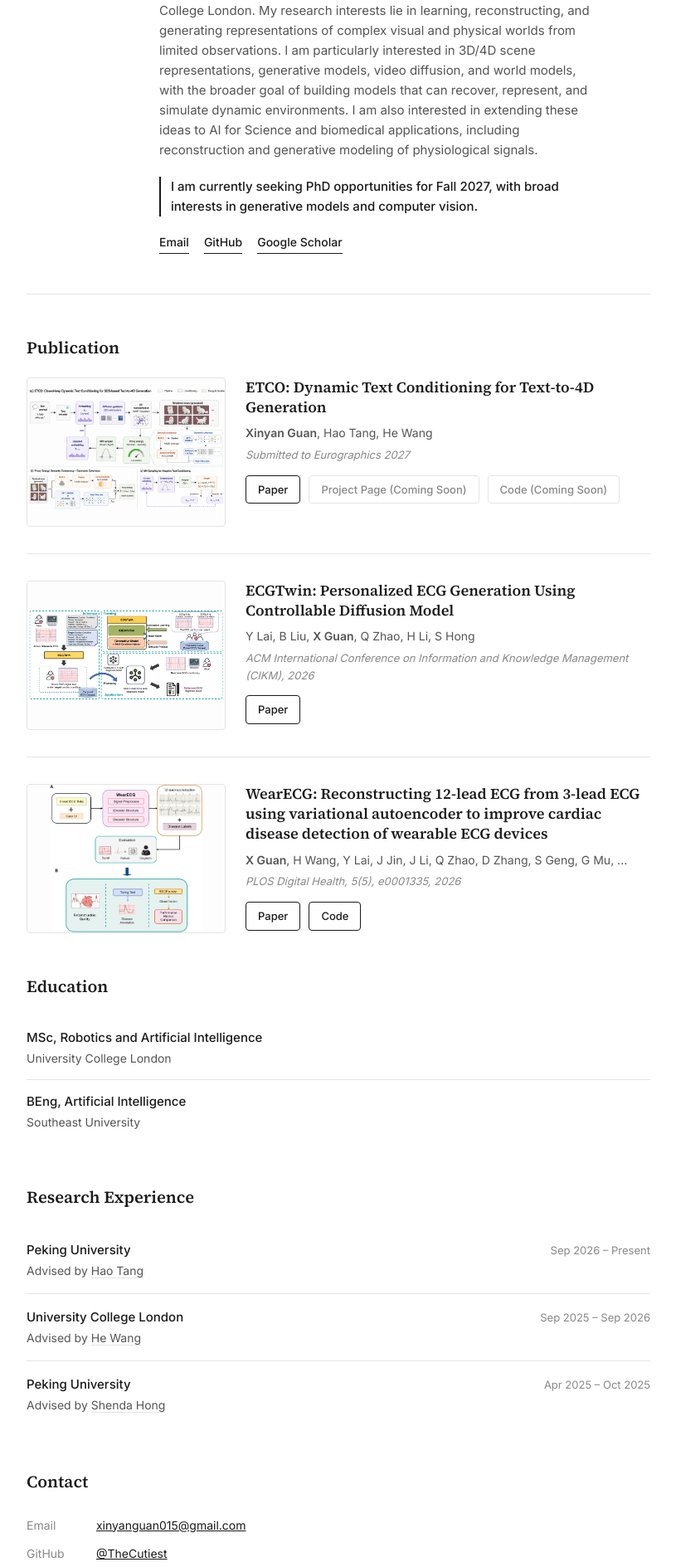
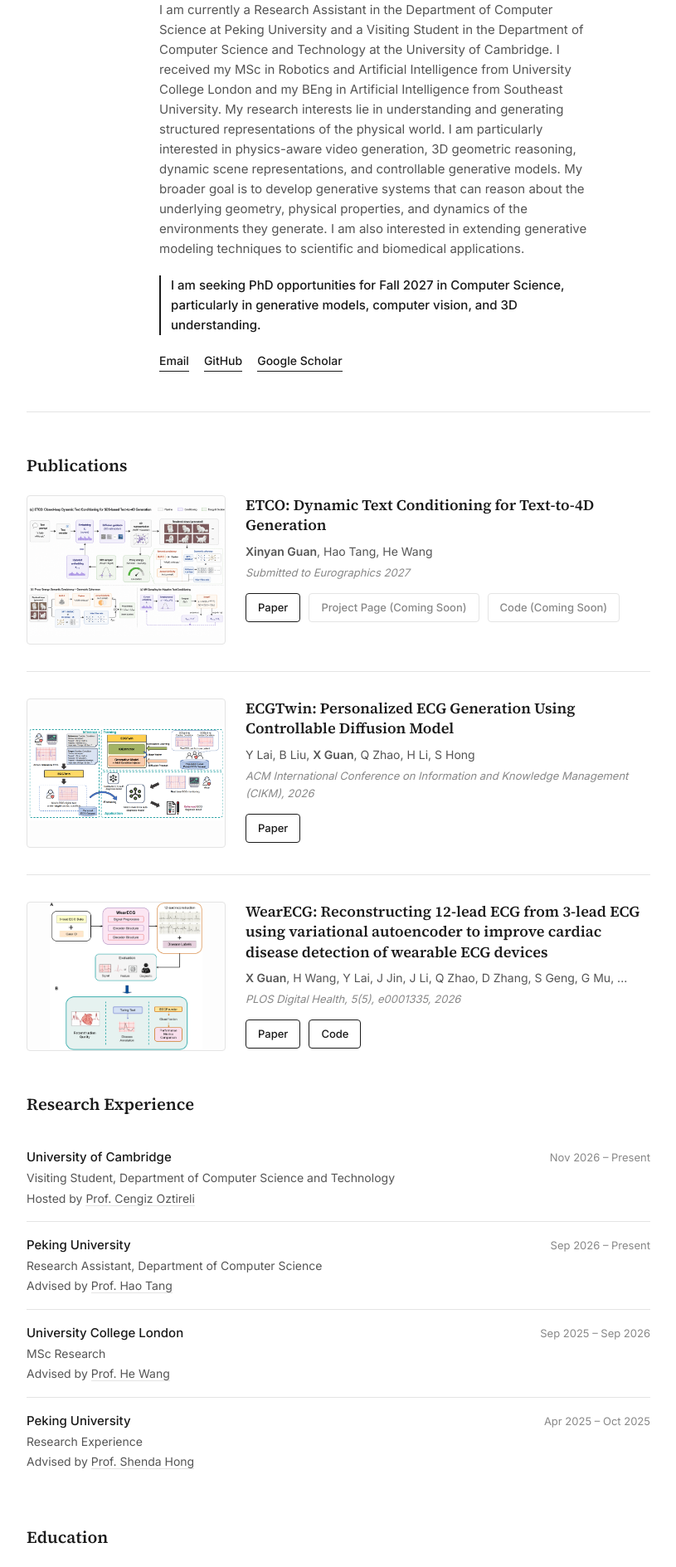
Before and after one commit to TheCutiest/xinyanguan.github.io, a plain HTML site: page index.html in a window 1280 px wide. Shown: the part 217-2106 px from the top of the page at 83% size, without its empty margins (232-1047 px from the left). Drawn offline with Linux system fonts and the light colour scheme.

Commit message:
Update academic homepage

```diff
--- a/index.html
+++ b/index.html
@@ -1,10 +1,11 @@
+
 <!DOCTYPE html>
 <html lang="en">
 <head>
 <meta charset="UTF-8">
 <meta name="viewport" content="width=device-width, initial-scale=1.0">
-<title>Xinyan Guan</title>
-<meta name="description" content="Xinyan Guan — University College London. Research on Generative AI, 3D/4D Generation, Video Diffusion, and Computer Vision.">
+<title>Xinyan Guan | Academic Homepage</title>
+<meta name="description" content="Xinyan Guan — Research Assistant at Peking University and Visiting Student at the University of Cambridge. Research on Physics-aware Video Generation, 3D Reasoning, and Generative Models.">
 <link rel="preconnect" href="https://fonts.googleapis.com">
 <link rel="preconnect" href="https://fonts.gstatic.com" crossorigin>
 <link href="https://fonts.googleapis.com/css2?family=Source+Serif+4:opsz,wght@8..60,400;8..60,600&family=Inter:wght@400;500;600&display=swap" rel="stylesheet">
@@ -17,45 +18,80 @@
   <!-- ============ HEADER / ABOUT ============ -->
   <header class="header">
     <img class="avatar" src="assets/profile.png" alt="Photo of Xinyan Guan">
+
     <div class="header-text">
       <h1>Xinyan Guan</h1>
-      <p class="affiliation">University College London</p>
+
+      <p class="affiliation">
+        Research Assistant, Peking University
+        &middot;
+        Visiting Student, University of Cambridge
+      </p>
+
       <p class="interests">
-        Generative AI &middot; 3D/4D Reconstruction &amp; Generation &middot; World Models &middot; AI for Science
+        Generative Models &middot; Physics-aware Video Generation
+        &middot; 3D Reasoning &middot; Physical Scene Understanding
       </p>
+
       <p class="bio">
-        I received my MSc in Robotics and Artificial Intelligence from University College London.
-        My research interests lie in learning, reconstructing, and generating representations of
-        complex visual and physical worlds from limited observations. I am particularly interested
-        in 3D/4D scene representations, generative models, video diffusion, and world models, with
-        the broader goal of building models that can recover, represent, and simulate dynamic
-        environments. I am also interested in extending these ideas to AI for Science and biomedical
-        applications, including reconstruction and generative modeling of physiological signals.
+        I am currently a Research Assistant in the Department of Computer
+        Science at Peking University and a Visiting Student in the Department
+        of Computer Science and Technology at the University of Cambridge.
+
+        I received my MSc in Robotics and Artificial Intelligence from
+        University College London and my BEng in Artificial Intelligence
+        from Southeast University.
+
+        My research interests lie in understanding and generating structured
+        representations of the physical world. I am particularly interested
+        in physics-aware video generation, 3D geometric reasoning, dynamic
+        scene representations, and controllable generative models. My broader
+        goal is to develop generative systems that can reason about the
+        underlying geometry, physical properties, and dynamics of the
+        environments they generate.
+
+        I am also interested in extending generative modeling techniques
+        to scientific and biomedical applications.
       </p>
+
       <p class="seeking">
-        I am currently seeking PhD opportunities for Fall 2027, with broad interests in generative models and computer vision.
+        I am seeking PhD opportunities for Fall 2027 in Computer Science,
+        particularly in generative models, computer vision, and 3D
+        understanding.
       </p>
+
       <nav class="links">
         <a href="mailto:xinyanguan015@gmail.com">Email</a>
         <a href="https://github.com/TheCutiest" target="_blank" rel="noopener">GitHub</a>
-        <a href="https://scholar.google.com/citations?view_op=list_works&amp;hl=zh-CN&amp;hl=zh-CN&amp;user=adc89hwAAAAJ" target="_blank" rel="noopener">Google Scholar</a>
-        <!-- CV link removed for now — not ready to make it public. Add back: <a href="assets/cv.pdf" target="_blank" rel="noopener">CV</a> -->
+        <a href="https://scholar.google.com/citations?user=adc89hwAAAAJ" target="_blank" rel="noopener">Google Scholar</a>
+        <!-- Add CV when ready -->
       </nav>
     </div>
   </header>
 
-  <!-- ============ RESEARCH / PUBLICATIONS ============ -->
+
+  <!-- ============ PUBLICATIONS ============ -->
   <section class="section">
-    <h2>Publication</h2>
+    <h2>Publications</h2>
 
     <article class="paper featured">
       <div class="paper-media">
         <img src="assets/etco-teaser.png" alt="ETCO teaser figure">
       </div>
+
       <div class="paper-body">
-        <h3 class="paper-title">ETCO: Dynamic Text Conditioning for Text-to-4D Generation</h3>
-        <p class="paper-authors"><strong>Xinyan Guan</strong>, Hao Tang, He Wang</p>
-        <p class="paper-venue">Submitted to Eurographics 2027</p>
+        <h3 class="paper-title">
+          ETCO: Dynamic Text Conditioning for Text-to-4D Generation
+        </h3>
+
+        <p class="paper-authors">
+          <strong>Xinyan Guan</strong>, Hao Tang, He Wang
+        </p>
+
+        <p class="paper-venue">
+          Submitted to Eurographics 2027
+        </p>
+
         <div class="paper-links">
           <a class="btn" href="#" target="_blank" rel="noopener">Paper</a>
           <a class="btn btn-disabled" aria-disabled="true">Project Page (Coming Soon)</a>
@@ -64,87 +100,164 @@
       </div>
     </article>
 
+
     <article class="paper">
       <div class="paper-media">
         <img src="assets/ecgtwin-teaser.png" alt="ECGTwin teaser figure">
       </div>
+
       <div class="paper-body">
-        <h3 class="paper-title">ECGTwin: Personalized ECG Generation Using Controllable Diffusion Model</h3>
-        <p class="paper-authors">Y Lai, B Liu, <strong>X Guan</strong>, Q Zhao, H Li, S Hong</p>
-        <p class="paper-venue">ACM International Conference on Information and Knowledge Management (CIKM), 2026</p>
+        <h3 class="paper-title">
+          ECGTwin: Personalized ECG Generation Using Controllable Diffusion Model
+        </h3>
+
+        <p class="paper-authors">
+          Y Lai, B Liu, <strong>X Guan</strong>, Q Zhao, H Li, S Hong
+        </p>
+
+        <p class="paper-venue">
+          ACM International Conference on Information and Knowledge Management (CIKM), 2026
+        </p>
+
         <div class="paper-links">
           <a class="btn" href="https://arxiv.org/abs/2508.02720" target="_blank" rel="noopener">Paper</a>
         </div>
       </div>
     </article>
 
+
     <article class="paper">
       <div class="paper-media">
         <img src="assets/ecg-reconstruction-teaser.png" alt="WearECG teaser figure">
       </div>
+
       <div class="paper-body">
-        <h3 class="paper-title">WearECG: Reconstructing 12-lead ECG from 3-lead ECG using variational autoencoder to improve cardiac disease detection of wearable ECG devices</h3>
-        <p class="paper-authors"><strong>X Guan</strong>, H Wang, Y Lai, J Jin, J Li, Q Zhao, D Zhang, S Geng, G Mu, ...</p>
-        <p class="paper-venue">PLOS Digital Health, 5(5), e0001335, 2026</p>
+        <h3 class="paper-title">
+          WearECG: Reconstructing 12-lead ECG from 3-lead ECG using
+          variational autoencoder to improve cardiac disease detection
+          of wearable ECG devices
+        </h3>
+
+        <p class="paper-authors">
+          <strong>X Guan</strong>, H Wang, Y Lai, J Jin, J Li, Q Zhao,
+          D Zhang, S Geng, G Mu, ...
+        </p>
+
+        <p class="paper-venue">
+          PLOS Digital Health, 5(5), e0001335, 2026
+        </p>
+
         <div class="paper-links">
           <a class="btn" href="https://journals.plos.org/digitalhealth/article?id=10.1371/journal.pdig.0001335" target="_blank" rel="noopener">Paper</a>
           <a class="btn" href="https://github.com/TheCutiest/WearECG-reconstruction" target="_blank" rel="noopener">Code</a>
         </div>
       </div>
     </article>
+
   </section>
+
+
+  <!-- ============ RESEARCH EXPERIENCE ============ -->
+  <section class="section">
+    <h2>Research Experience</h2>
+
+    <ul class="exp-list">
+
+      <li>
+        <div class="exp-row">
+          <span class="exp-role">University of Cambridge</span>
+          <span class="exp-dates">Nov 2026 &ndash; Present</span>
+        </div>
+        <div class="exp-org">
+          Visiting Student, Department of Computer Science and Technology
+        </div>
+        <div class="exp-org">
+          Hosted by <a href="https://www.cl.cam.ac.uk/" target="_blank" rel="noopener">Prof. Cengiz Oztireli</a>
+        </div>
+      </li>
+
+      <li>
+        <div class="exp-row">
+          <span class="exp-role">Peking University</span>
+          <span class="exp-dates">Sep 2026 &ndash; Present</span>
+        </div>
+        <div class="exp-org">
+          Research Assistant, Department of Computer Science
+        </div>
+        <div class="exp-org">
+          Advised by <a href="https://ha0tang.github.io/" target="_blank" rel="noopener">Prof. Hao Tang</a>
+        </div>
+      </li>
+
+      <li>
+        <div class="exp-row">
+          <span class="exp-role">University College London</span>
+          <span class="exp-dates">Sep 2025 &ndash; Sep 2026</span>
+        </div>
+        <div class="exp-org">
+          MSc Research
+        </div>
+        <div class="exp-org">
+          Advised by <a href="https://drhewang.com/" target="_blank" rel="noopener">Prof. He Wang</a>
+        </div>
+      </li>
+
+      <li>
+        <div class="exp-row">
+          <span class="exp-role">Peking University</span>
+          <span class="exp-dates">Apr 2025 &ndash; Oct 2025</span>
+        </div>
+        <div class="exp-org">
+          Research Experience
+        </div>
+        <div class="exp-org">
+          Advised by <a href="https://hsd1503.github.io" target="_blank" rel="noopener">Prof. Shenda Hong</a>
+        </div>
+      </li>
+
+    </ul>
+  </section>
+
 
   <!-- ============ EDUCATION ============ -->
   <section class="section">
     <h2>Education</h2>
+
     <ul class="edu-list">
       <li>
-        <div class="edu-degree">MSc, Robotics and Artificial Intelligence</div>
+        <div class="edu-degree">
+          MSc, Robotics and Artificial Intelligence
+        </div>
         <div class="edu-school">University College London</div>
       </li>
+
       <li>
-        <div class="edu-degree">BEng, Artificial Intelligence</div>
+        <div class="edu-degree">
+          BEng, Artificial Intelligence
+        </div>
         <div class="edu-school">Southeast University</div>
       </li>
     </ul>
   </section>
 
-   <!-- ============ RESEARCH EXPERIENCE ============ -->
+
+  <!-- ============ CONTACT ============ -->
   <section class="section">
-    <h2>Research Experience</h2>
-    <ul class="exp-list">
+    <h2>Contact</h2>
+
+    <ul class="contact-list">
       <li>
-        <div class="exp-row">
-          <span class="exp-role">Peking University</span>
-          <span class="exp-dates">Sep 2026 &ndash; Present</span>
-        </div>
-        <div class="exp-org">Advised by <a href="https://ha0tang.github.io/" target="_blank" rel="noopener">Hao Tang</a></div>
+        <span class="contact-label">Email</span>
+        <a href="mailto:xinyanguan015@gmail.com">xinyanguan015@gmail.com</a>
       </li>
+
       <li>
-        <div class="exp-row">
-          <span class="exp-role">University College London</span>
-          <span class="exp-dates">Sep 2025 &ndash; Sep 2026</span>
-        </div>
-        <div class="exp-org">Advised by <a href="https://drhewang.com/" target="_blank" rel="noopener">He Wang</a></div>
-      </li>
-      <li>
-        <div class="exp-row">
-          <span class="exp-role">Peking University</span>
-          <span class="exp-dates">Apr 2025 &ndash; Oct 2025</span>
-        </div>
-        <div class="exp-org">Advised by <a href="https://hsd1503.github.io" target="_blank" rel="noopener">Shenda Hong</a></div>
+        <span class="contact-label">GitHub</span>
+        <a href="https://github.com/TheCutiest" target="_blank" rel="noopener">@TheCutiest</a>
       </li>
     </ul>
   </section>
 
-  <!-- ============ CONTACT ============ -->
-  <section class="section">
-    <h2>Contact</h2>
-    <ul class="contact-list">
-      <li><span class="contact-label">Email</span> <a href="mailto:xinyanguan015@gmail.com">xinyanguan015@gmail.com</a></li>
-      <li><span class="contact-label">GitHub</span> <a href="https://github.com/TheCutiest" target="_blank" rel="noopener">@TheCutiest</a></li>
-    </ul>
-  </section>
 
   <footer class="footer">
     <p>&copy; 2026 Xinyan Guan</p>
```
